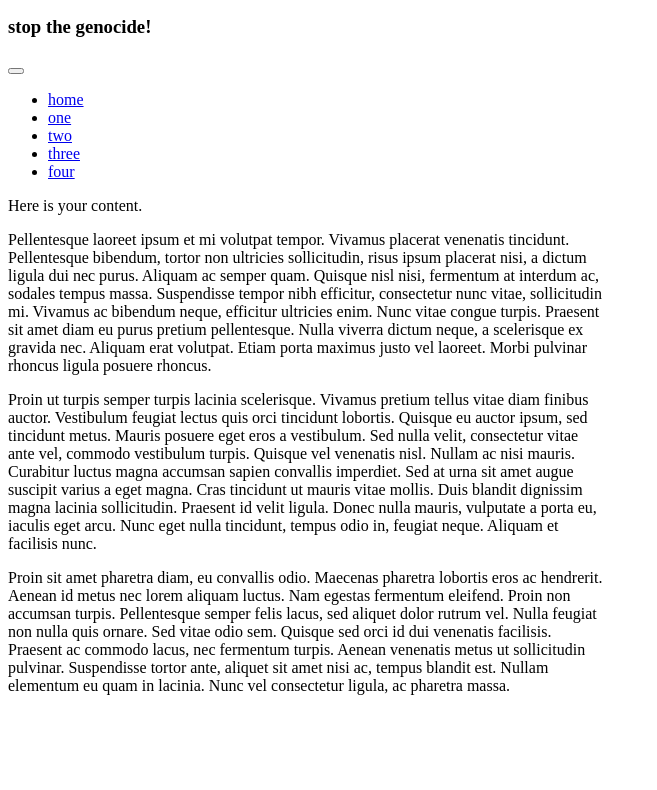
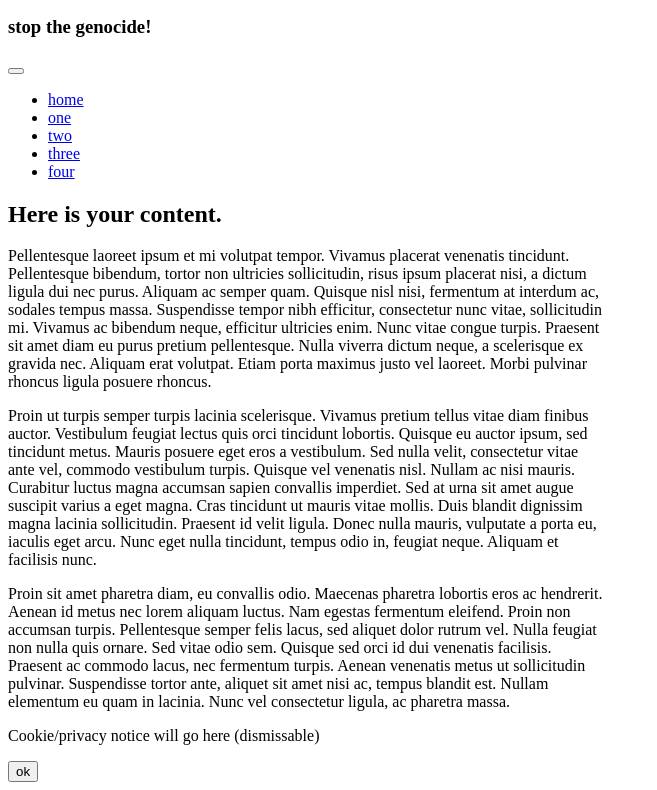
Before and after one commit to davidmintz/ceasefiremv, a Symfony app: template templates/index/index.html.twig in a window 1280 px wide. Shown: the part 296-1086 px from the top of the page, without its empty margins (0-657 px from the left). Before the commit the page ends 991 px from the top, so only its background shows below. Run offline with Twig, Linux system fonts and the light colour scheme; the template is opened without the code that fills it, so the values that code supplies are empty; some libraries are stand-ins or nearby versions.

Commit message:
update templates

```diff
--- a/templates/base.html.twig
+++ b/templates/base.html.twig
@@ -15,12 +15,12 @@
     <body>
 
     <div class="container" style="max-width: 1200px">
-        <div class="d-flex text-center border border-opacity-75 border-2 rounded-3">
+        <div class="d-flex text-center">
             <div><a href="/"><img id="logo"  class="img-fluid mx-0" style="max-height:220px" src="{{ asset('images/logo.png') }}"></a></div>
             <div class="p-2 flex-grow-1 align-self-end"><h1>Ceasefire MV</h1>
                 <h3>stop the genocide!</h3>
                 <!-- nav -->
-                <nav class="navbar navbar-expand-lg bg-body-tertiary mt-0">
+                <nav class="navbar navbar-expand-lg bg-body-tertiary border border-success  rounded mt-0">
                     <div class="container-fluid">
                         <!--  <a class="navbar-brand" href="#">CeaseFireMV</a> -->
                         <button class="navbar-toggler" type="button" data-bs-toggle="collapse" data-bs-target="#navbarSupportedContent" aria-controls="navbarSupportedContent" aria-expanded="false" aria-label="Toggle navigation">
@@ -58,5 +58,22 @@
             {% block body %}{% endblock %}
 
     </div>
+    <div class="container" style="max-width: 1200px" ><!-- hidden -->
+        <!-- script: see if consent cookie is set; if not, display -->
+        <!-- event handler on button: remove div -->
+        <footer id="footer" style="max-width:1200px; position:sticky; left:0; bottom: 0;"
+                class="w-100 bg-body-secondary text-center footer mt-auto py-1">
+            <div class="container">
+                <p class="text-body-secondary">Cookie/privacy notice will go here (dismissable)</p>
+                <button id="dismiss-warning" class="btn btn-success">ok</button>
+            </div>
+        </footer>
+    </div>
+    <script>
+        document.getElementById("dismiss-warning").addEventListener("click", function(){
+            console.log("shit is real");
+            document.getElementById("footer").remove();
+        })
+    </script>
     </body>
 </html>
--- a/templates/index/index.html.twig
+++ b/templates/index/index.html.twig
@@ -11,7 +11,7 @@
     <div class="d-flex justify-content-center border">
 
         <div class="border border-1 p-2" style="max-width: 600px;">
-            <p>Here is your content.</p>
+            <h2 class="text-center">Here is your content.</h2>
             <p>Pellentesque laoreet ipsum et mi volutpat tempor. Vivamus placerat venenatis tincidunt. Pellentesque bibendum, tortor non ultricies sollicitudin, risus ipsum placerat nisi, a dictum ligula dui nec purus. Aliquam ac semper quam. Quisque nisl nisi, fermentum at interdum ac, sodales tempus massa. Suspendisse tempor nibh efficitur, consectetur nunc vitae, sollicitudin mi. Vivamus ac bibendum neque, efficitur ultricies enim. Nunc vitae congue turpis. Praesent sit amet diam eu purus pretium pellentesque. Nulla viverra dictum neque, a scelerisque ex gravida nec. Aliquam erat volutpat. Etiam porta maximus justo vel laoreet. Morbi pulvinar rhoncus ligula posuere rhoncus.</p>
 <p>
             Proin ut turpis semper turpis lacinia scelerisque. Vivamus pretium tellus vitae diam finibus auctor. Vestibulum feugiat lectus quis orci tincidunt lobortis. Quisque eu auctor ipsum, sed tincidunt metus. Mauris posuere eget eros a vestibulum. Sed nulla velit, consectetur vitae ante vel, commodo vestibulum turpis. Quisque vel venenatis nisl. Nullam ac nisi mauris. Curabitur luctus magna accumsan sapien convallis imperdiet. Sed at urna sit amet augue suscipit varius a eget magna. Cras tincidunt ut mauris vitae mollis. Duis blandit dignissim magna lacinia sollicitudin. Praesent id velit ligula. Donec nulla mauris, vulputate a porta eu, iaculis eget arcu. Nunc eget nulla tincidunt, tempus odio in, feugiat neque. Aliquam et facilisis nunc.
```
